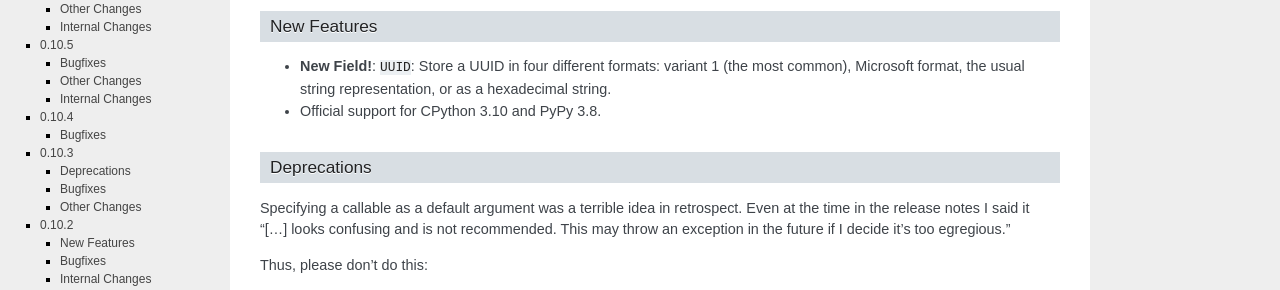
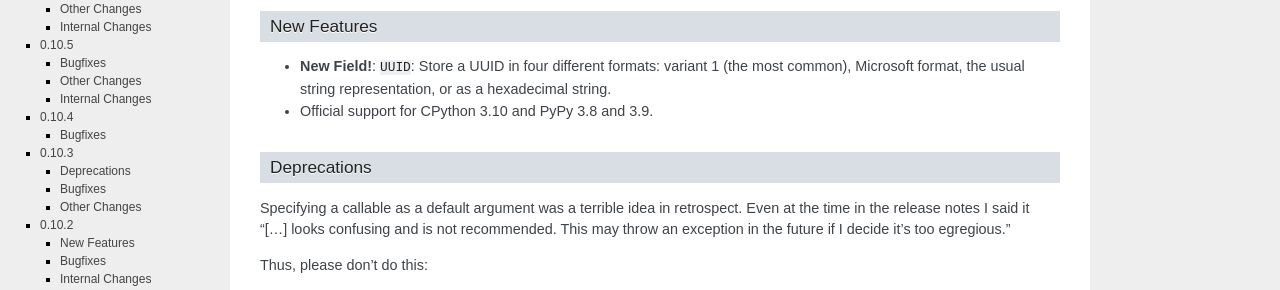
Before and after one commit to dargueta/binobj, a Sphinx documentation site: the page built from docs/source/CHANGELOG.rst, in a window 1280 px wide and 900 px high. Shown: the part 180-470 px from the top of the window. Built offline with Sphinx 7.4.7, drawn with Linux system fonts in a browser that asks for light colours.

```diff
--- a/README.rst
+++ b/README.rst
@@ -76,7 +76,7 @@ System Requirements
 
 - This package will *not* work on a `mixed-endian`_ system. Those are pretty rare
   nowadays so chances are you won't have a problem.
-- This has been tested on CPython 3.7-3.10, PyPy 3.7-3.8.
+- This has been tested on CPython 3.7-3.10, PyPy 3.7-3.9.
 
 .. _mixed-endian: https://en.wikipedia.org/wiki/Endianness#Mixed
 
--- a/docs/source/CHANGELOG.rst
+++ b/docs/source/CHANGELOG.rst
@@ -10,7 +10,7 @@ New Features
 * **New Field!**: ``UUID``: Store a UUID in four different formats: variant 1 (the
   most common), Microsoft format, the usual string representation, or as a hexadecimal
   string.
-* Official support for CPython 3.10 and PyPy 3.8.
+* Official support for CPython 3.10 and PyPy 3.8 and 3.9.
 
 Deprecations
 ~~~~~~~~~~~~
```
Also changed, not shown: .bumpversion.cfg (deleted), 2 other files.
